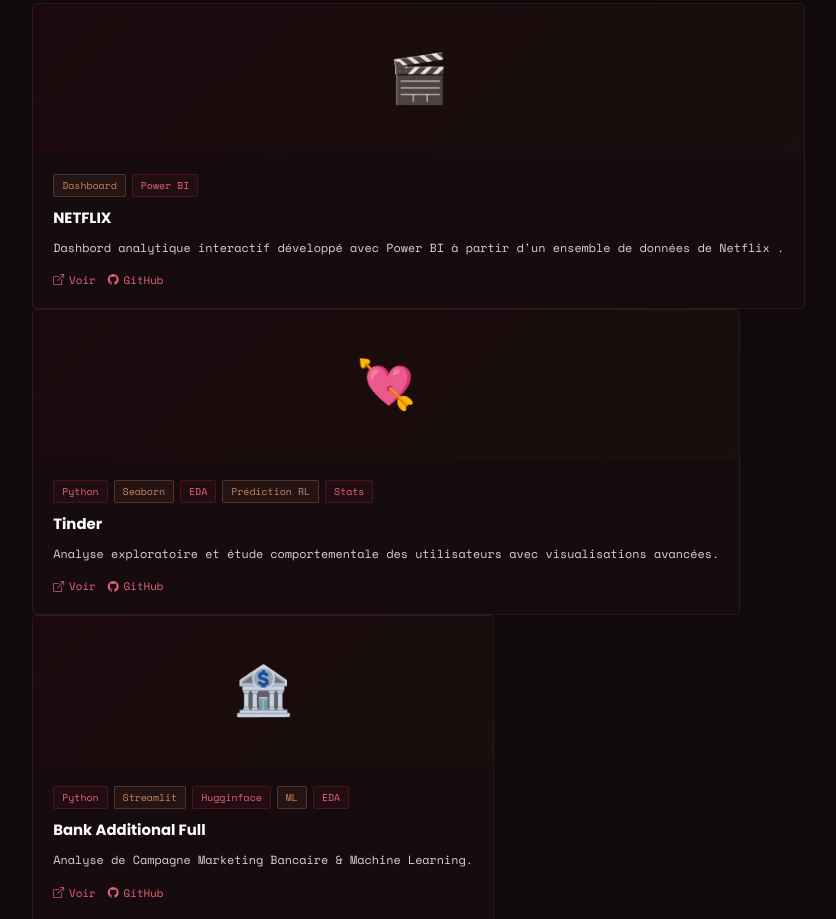
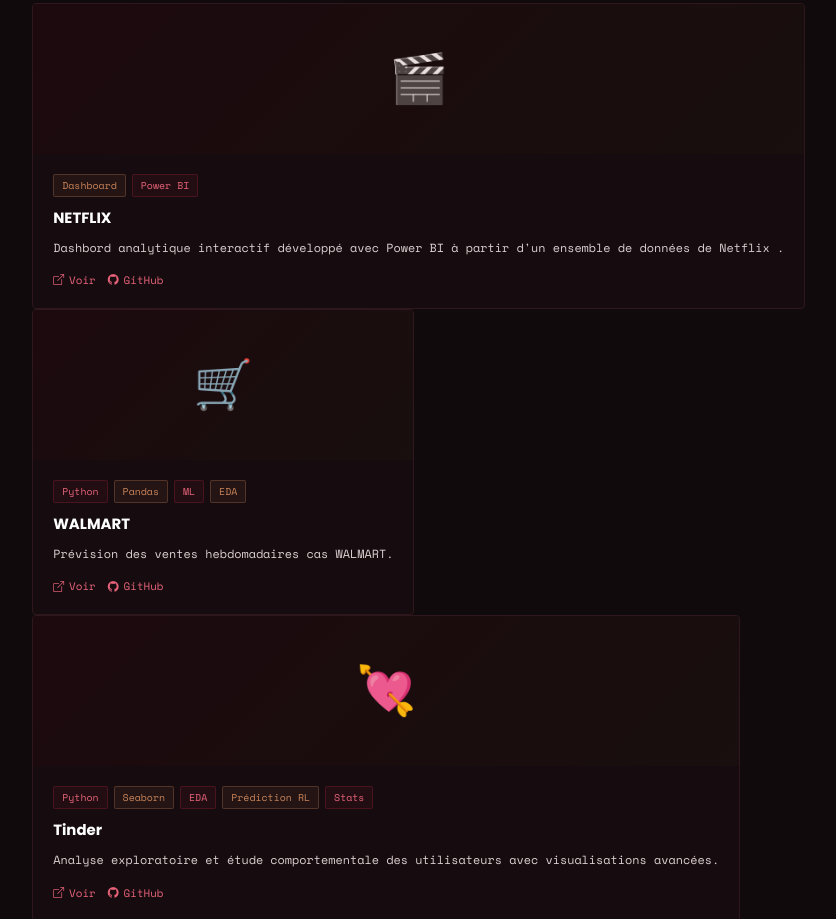
Before and after one commit to zakiayahiacherifg8-max/zakiayahiacherifg8-max.github.io, a plain HTML site: page index.html in a window 1280 px wide. Shown: the part 4571-5490 px from the top of the page, without its empty margins (289-1125 px from the left). Drawn offline with nearby package versions, Linux system fonts and the light colour scheme.

Commit message:
Update index.html with new Walmart project entry
Replaced a commented-out project section with a new project entry for Walmart sales forecasting.

```diff
--- a/index.html
+++ b/index.html
@@ -487,7 +487,7 @@
       </div>
       <div class="pf-grid" id="pf-isotope">
 <div class="pf-item filter-dashboard"><div class="pf-card"><div class="pf-thumb">🎬</div><div class="pf-body"><div class="pf-meta"><span class="pf-tag w">Dashboard</span><span class="pf-tag">Power BI</span></div><div class="pf-name">NETFLIX</div><div class="pf-desc">Dashbord analytique interactif développé avec Power BI à partir d'un ensemble de données de Netflix .</div><div class="pf-links"><a class="pf-link" href="Netflix Dashbord.pdf" target="_blank"><i class="bi bi-box-arrow-up-right"></i> Voir</a><a class="pf-link" href="https://github.com/zakiayahiacherifg8-max/NETFLIX_Dashbord_PowerBI" target="_blank"><i class="bi bi-github"></i> GitHub</a></div></div></div></div>
-        <!-- <div class="pf-item filter-app filter-ml"><div class="pf-card"><div class="pf-thumb">🎵</div><div class="pf-body"><div class="pf-meta"><span class="pf-tag">Python</span><span class="pf-tag w">Pandas</span><span class="pf-tag">Reco.</span></div><div class="pf-name">Projet Spotify</div><div class="pf-desc">Analyse des données musicales & modèle de recommandation basé sur les features audio.</div><div class="pf-links"><a class="pf-link" href="#" target="_blank"><i class="bi bi-box-arrow-up-right"></i> Voir</a><a class="pf-link" href="https://github.com/zakiayahiacherifg8-max" target="_blank"><i class="bi bi-github"></i> GitHub</a></div></div></div></div> -->
+        <div class="pf-item filter-app filter-ml"><div class="pf-card"><div class="pf-thumb">🛒</div><div class="pf-body"><div class="pf-meta"><span class="pf-tag">Python</span><span class="pf-tag w">Pandas</span><span class="pf-tag">ML</span><span class="pf-tag w">EDA</span></div><div class="pf-name">WALMART</div><div class="pf-desc">Prévision des ventes hebdomadaires cas WALMART.</div><div class="pf-links"><a class="pf-link" href="Présentation Walmart.pdf" target="_blank"><i class="bi bi-box-arrow-up-right"></i> Voir</a><a class="pf-link" href="https://github.com/zakiayahiacherifg8-max/WALMART" target="_blank"><i class="bi bi-github"></i> GitHub</a></div></div></div></div> -->
         <div class="pf-item filter-ml filter-eda"><div class="pf-card"><div class="pf-thumb">💘</div><div class="pf-body"><div class="pf-meta"><span class="pf-tag">Python</span><span class="pf-tag w">Seaborn</span><span class="pf-tag">EDA</span><span class="pf-tag w">Prédiction RL</span><span class="pf-tag">Stats</span></div><div class="pf-name">Tinder</div><div class="pf-desc">Analyse exploratoire et étude comportementale des utilisateurs avec visualisations avancées.</div><div class="pf-links"><a class="pf-link" href="Speed_Dating_Presentation.pdf" target="_blank"><i class="bi bi-box-arrow-up-right"></i> Voir</a><a class="pf-link" href="https://github.com/zakiayahiacherifg8-max/Tinder-_-Speed-Dating-" target="_blank"><i class="bi bi-github"></i> GitHub</a></div></div></div></div>
         <div class="pf-item filter-ml filter-dashboard filter-eda filter-app"><div class="pf-card"><div class="pf-thumb">🏦</div><div class="pf-body"><div class="pf-meta"><span class="pf-tag">Python</span><span class="pf-tag w">Streamlit</span><span class="pf-tag">Hugginface</span><span class="pf-tag w">ML</span><span class="pf-tag">EDA</span></div><div class="pf-name">Bank Additional Full</div><div class="pf-desc">Analyse de Campagne Marketing Bancaire & Machine Learning.</div><div class="pf-links"><a class="pf-link" href="Présentation projet Bank additional full.pdf" target="_blank"><i class="bi bi-box-arrow-up-right"></i> Voir</a><a class="pf-link" href="https://github.com/zakiayahiacherifg8-max/Bank-additional-full" target="_blank"><i class="bi bi-github"></i> GitHub</a></div></div></div></div>
         <!--<div class="pf-item filter-dashboard"><div class="pf-card"><div class="pf-thumb">📦</div><div class="pf-body"><div class="pf-meta"><span class="pf-tag w">Tableau</span><span class="pf-tag w">Power BI</span><span class="pf-tag">KPIs</span></div><div class="pf-name">Dashboard Supply Chain</div><div class="pf-desc">Tableau de bord interactif pour le suivi des KPIs logistiques — délais, coûts, flux import/export.</div><div class="pf-links"><a class="pf-link" href="#" target="_blank"><i class="bi bi-box-arrow-up-right"></i> Voir</a><a class="pf-link" href="https://github.com/zakiayahiacherifg8-max" target="_blank"><i class="bi bi-github"></i> GitHub</a></div></div></div></div> -->
```
